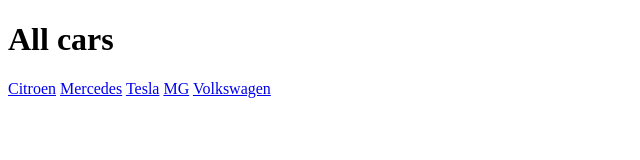
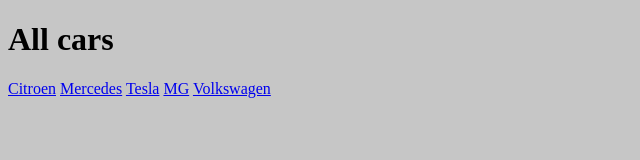
Before and after one commit to snotbroder/bilprojekt, a plain HTML site: page index.html in a window 1280 px wide. Shown: the whole page, without its empty margins (0-640 px from the left). Drawn offline with Linux system fonts and the light colour scheme.

Commit message:
tilføjet mutal_styles til index

```diff
--- a/index.html
+++ b/index.html
@@ -4,7 +4,8 @@
 <head>
     <meta charset="utf-8">
     <meta name="viewport" content="width=device-width, initial-scale=1.0">
-    <title></title>
+    <link rel="stylesheet" href="styles/mutual_styles.css">
+    <title>Forside</title>
 
 </head>
 
```
